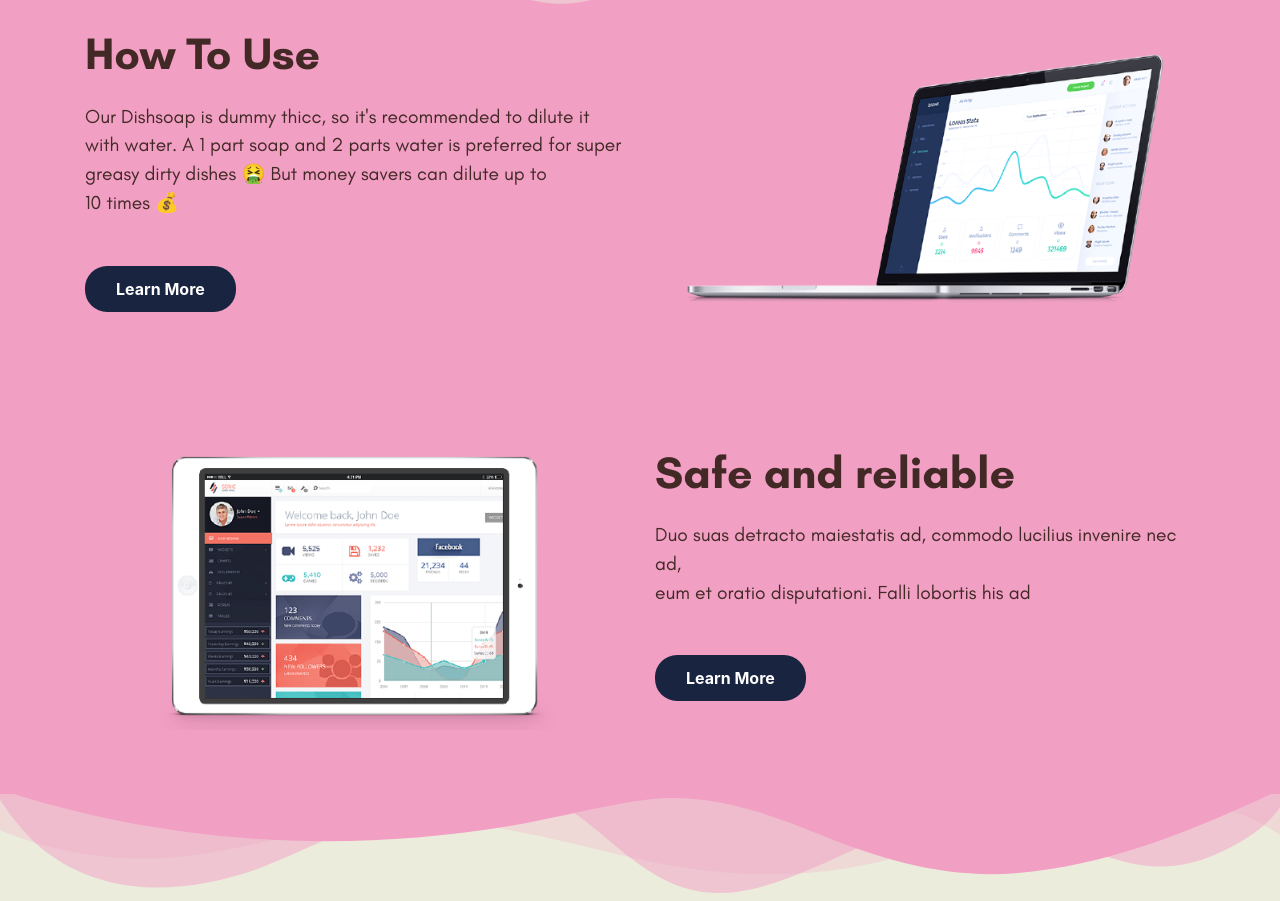
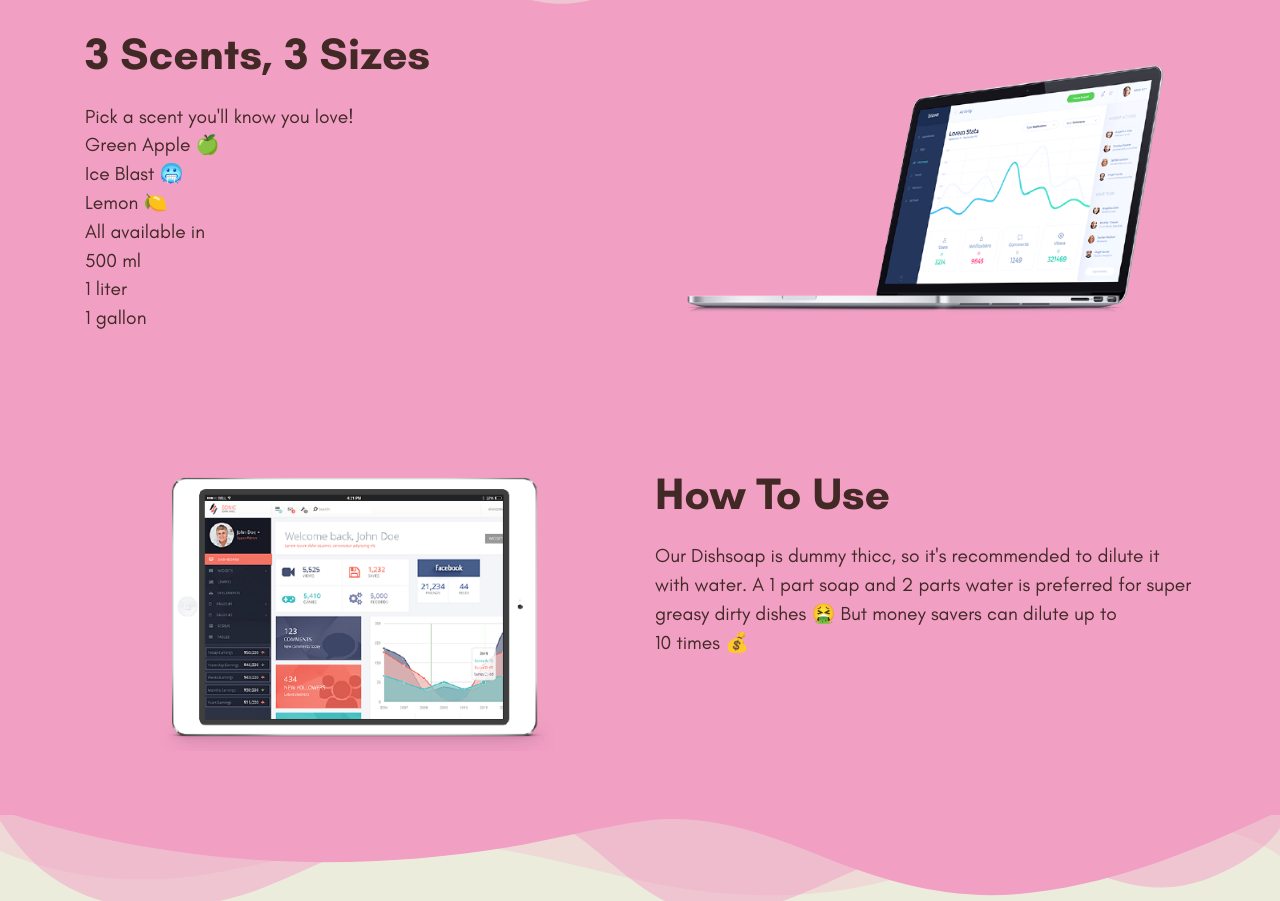
Before and after one commit to MisterMunchkin/Quantum-7-Landing-Page, a plain HTML site: page index.html in a window 1280 px wide. Shown: the part 1544-2445 px from the top of the page. Drawn offline with Linux system fonts and the light colour scheme.

Commit message:
fixes top:-10 issue and also added some new content

```diff
--- a/css/quantum-cleaning.css
+++ b/css/quantum-cleaning.css
@@ -126,7 +126,7 @@ section {
 /* Contact us section */
 .custom-shape-divider-top-1657101104 {
     position: absolute;
-    top: -10;
+    top: -10px;
     left: 0;
     width: 100%;
     overflow: hidden;
--- a/index.html
+++ b/index.html
@@ -5,7 +5,9 @@
     <meta name="viewport" content="width=device-width, initial-scale=1, shrink-to-fit=no">
     <title>Quantum Cleaning</title>
     <meta name="description" content="We make cleaning products fun">
-    <link rel="icon" href="quantum-cleaning-assets/img/favicon.png" sizes="32x36" type="image/png">
+    <!-- <link rel="icon" href="/Submark_YELLOW.ico?v=3" sizes="any"> -->
+    <!-- <link rel="icon" href="quantum-cleaning-assets/img/logo/Submark_YELLOW.svg?v=4" type="svg+xml"> -->
+    <link rel="icon" href="/favicon.png" type="image/png">
 
     <!-- bootstrap.min.css -->
     <link rel="stylesheet" href="css/bootstrap.min.css" defer>
@@ -24,11 +26,11 @@
     <script async src="https://www.googletagmanager.com/gtag/js?id=UA-233727057-1">
     </script>
     <script>
-    window.dataLayer = window.dataLayer || [];
-    function gtag(){dataLayer.push(arguments);}
-    gtag('js', new Date());
+        window.dataLayer = window.dataLayer || [];
+        function gtag(){dataLayer.push(arguments);}
+        gtag('js', new Date());
 
-    gtag('config', 'UA-233727057-1');
+        gtag('config', 'UA-233727057-1');
     </script>
 </head>
 
@@ -39,32 +41,12 @@
             <div class="container text-center text-md-left">
                 <header>
                     <div class="row justify-content-between">
-                        <!-- <div class="col-2"> -->
-                            <!-- <picture>
-                                <source type="image/svg+xml" srcset="quantum-cleaning-assets/img/logo/Submark_BLACK_One Color.svg">
-                                <img src="quantum-cleaning-assets/img/logo/Submark_BLACK_One Color.svg" alt="logo_submark">
-                            </picture> -->
-
-                        <!-- </div> -->
-                        <!-- <div class="col-6 align-self-center text-right">
-                            <a href="#" class="text-white lead">Get Early Access</a>
-                        </div> -->
                     </div>
                 </header>
-                <!-- <h1 data-aos="fade" data-aos-easing="linear" data-aos-duration="500" data-aos-once="true" class="display-3 text-white font-weight-bold my-5">
-                    Quantum Cleaning
-                </h1> -->
                 <picture>
                     <source type="image/svg+xml" srcset="quantum-cleaning-assets/img/logo/Primary_Horizontal_YELLOW.svg">
                     <img fetchpriority="high" class="banner-logo-img" src="quantum-cleaning-assets/img/logo/Primary_Horizontal_YELLOW.svg" alt="logo">
                 </picture>
-                <!-- <div data-aos="fade" data-aos-easing="linear" data-aos-duration="500" data-aos-once="true">
-                    <h3 class="my-4 hero-subheading">
-                        We combine incredible cleaning power with eco-friendly ingredients, so you get the best clean in a way that doesn't hurt the planet and your skin. We think cleaning should be fun, playful, and make you feel great.
-                        —Team Se7en
-                    </h3>
-
-                </div> -->
             </div>
         </div>
     </section>
@@ -93,10 +75,6 @@
                         <source type="image/svg+xml" srcset="quantum-cleaning-assets/img/multicolumn-icons/leaves-pink.svg">
                         <img fetchpriority="low" src="quantum-cleaning-assets/img/multicolumn-icons/leaves-pink.svg" alt="Gentl On The Skin" class="mx-auto multicolumn-icon">
                     </picture>
-                    <!-- <picture>
-                        <source type="image/svg+xml" srcset="quantum-cleaning-assets/img/multicolumn-icons/leaves-yellowv1.svg">
-                        <img src="quantum-cleaning-assets/img/multicolumn-icons/leaves-yellowv1.svg" alt="Gentl On The Skin" class="mx-auto multicolumn-icon">
-                    </picture> -->
                     <h4>Gentle On The Skin 🙌🏽</h4>
                     <p>Keeps your hands feelin' moisturized<br>  and smooth like a baby</p>
                 </div>
@@ -124,10 +102,18 @@
             <div class="container my-5">
                 <div class="row justify-content-between text-center text-md-left">
                     <div data-aos="fade-right" data-aos-duration="500" data-aos-once="true" class="col-md-6">
-                        <h2 class="font-weight-bold">How To Use</h2>
-                        <p class="my-4">Our Dishsoap is dummy thicc, so it's recommended to dilute it with water.
-                            A 1 part soap and 2 parts water is preferred for super greasy dirty dishes 🤮 But money savers can dilute up to <span class="no-wrap">10 times 💰</span></p>
-                        <a href="#" class="btn my-4 font-weight-bold atlas-cta cta-blue">Learn More</a>
+                        <h2 class="font-weight-bold">3 Scents, 3 Sizes</h2>
+                        <p class="my-4">
+                            Pick a scent you'll know you love! <br>
+                            Green Apple 🍏 <br>
+                            Ice Blast 🥶 <br>
+                            Lemon 🍋 <br>
+
+                            All available in <br>
+                            <span>500 ml </span> <br>
+                            <span>1 liter</span> <br>
+                            <span>1 gallon</span> <br>
+                        </p>
                     </div>
                     <div data-aos="fade-left" data-aos-duration="500" data-aos-once="true" class="col-md-6 align-self-center">
                         <img src="img/feature-1.png" alt="Take a look inside" class="mx-auto d-block">
@@ -136,18 +122,15 @@
             </div>
         </div>
     </section>
-    <section class="light-pink">
+    <section class="light-pink" >
         <!-- feature (green background) -->
         <div class="jumbotron jumbotron-fluid feature" id="feature-last">
             <div class="container">
                 <div class="row justify-content-between text-center text-md-left">
                     <div data-aos="fade-left" data-aos-duration="500" data-aos-once="true" class="col-md-6 flex-md-last">
-                        <h2 class="font-weight-bold">Safe and reliable</h2>
-                        <p class="my-4">
-                            Duo suas detracto maiestatis ad, commodo lucilius invenire nec ad,
-                            <br> eum et oratio disputationi. Falli lobortis his ad
-                        </p>
-                        <a href="#" class="btn my-4 font-weight-bold atlas-cta cta-blue">Learn More</a>
+                        <h2 class="font-weight-bold">How To Use</h2>
+                        <p class="my-4">Our Dishsoap is dummy thicc, so it's recommended to dilute it with water.
+                            A 1 part soap and 2 parts water is preferred for super greasy dirty dishes 🤮 But money savers can dilute up to <span class="no-wrap">10 times 💰</span></p>
                     </div>
                     <div data-aos="fade-right" data-aos-duration="500" data-aos-once="true" class="col-md-6 align-self-center flex-md-first">
                         <img src="img/feature-2.png" alt="Safe and reliable" class="mx-auto d-block">
```
Also changed, not shown: Submark_YELLOW.ico (added), css/quantum-cleaning.min.css, favicon.png (added), quantum-cleaning-assets/img/logo/Submark_YELLOW.svg (added).
